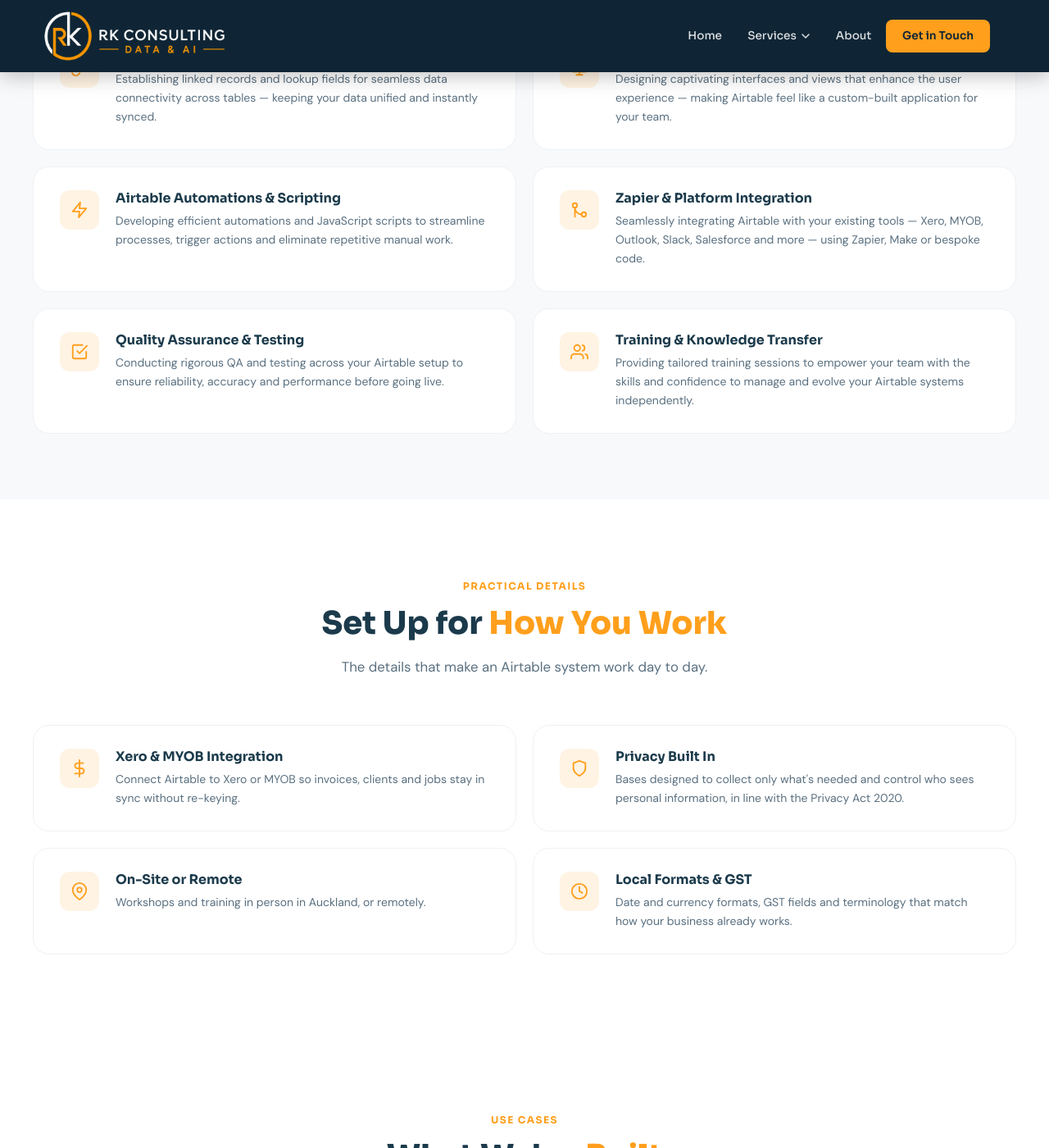
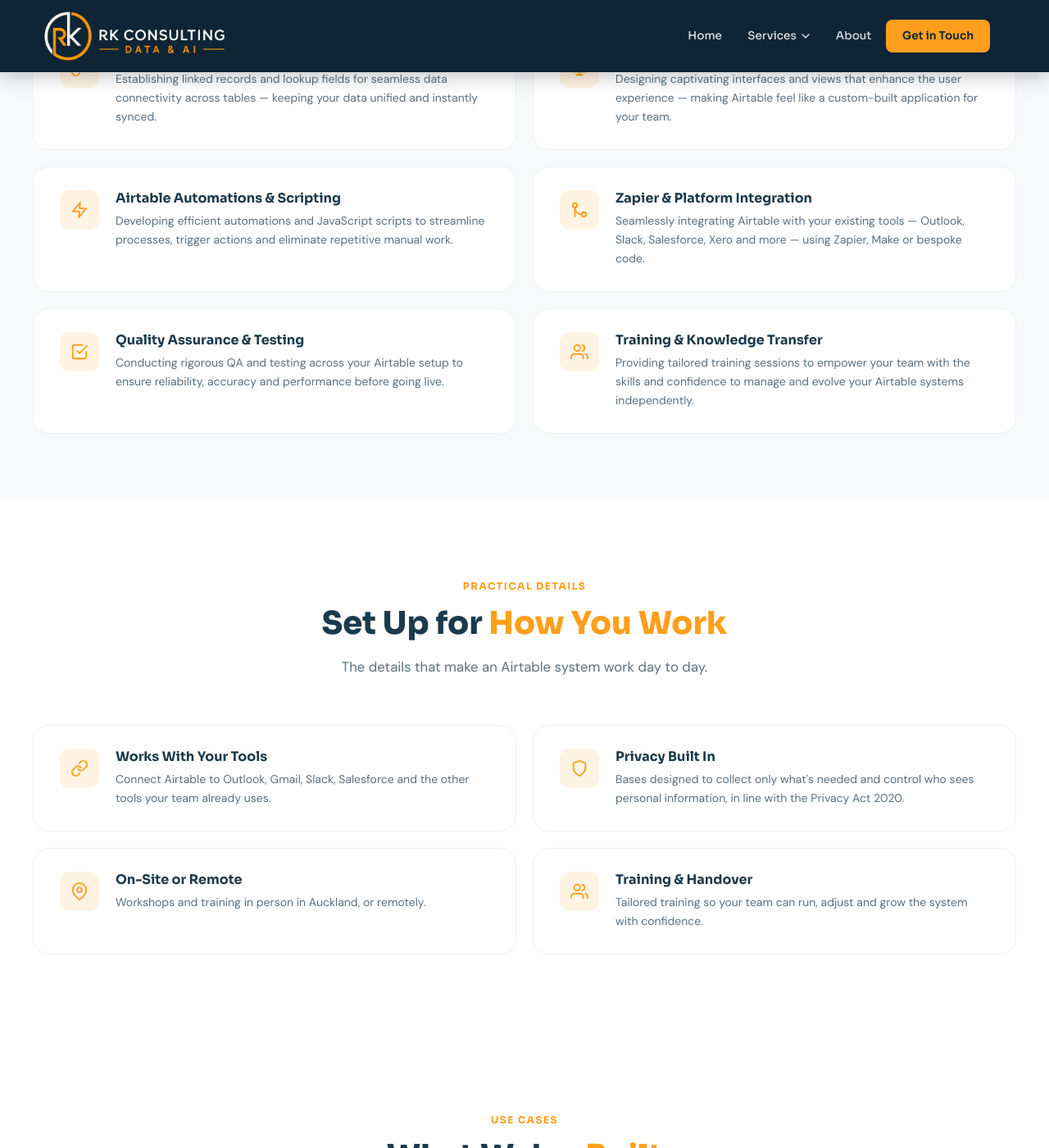
Before and after one commit to rkconsultingnz/rkconsultingnz.github.io, a Jekyll site: the page built from airtable.html, in a window 1280 px wide and 1400 px high, scrolled down 2133 px. Shown: the whole window at 82% size. Built offline with Jekyll 4.4.1, drawn with Linux system fonts in a browser that asks for light colours; some of the changed text lies outside the part shown.

Commit message:
Broaden "Practical Details" beyond finance
Replace Xero/MYOB, GST and financial-year cards with tool-appropriate ones
(connected to your systems, training and handover, privacy, on-site or
remote). Xero stays as one integration among many on Airtable and Power BI.

Co-Authored-By: Claude Opus 5.5 <noreply@anthropic.com>
Claude-Session: https://claude.ai/code/session_016rPhsbE8KTFDMdVmhpC3P9

```diff
--- a/airtable.html
+++ b/airtable.html
@@ -2,7 +2,7 @@
 layout: default
 permalink: /airtable/
 title: "Airtable Consultant NZ & Auckland | RK Consulting"
-description: "Airtable consultant in Auckland, NZ: bases, Interface Designer apps, automations and Xero, MYOB and Outlook integrations that replace spreadsheets."
+description: "Airtable consultant in Auckland, NZ: bases, Interface Designer apps, automations and Outlook, Slack and Xero integrations that replace spreadsheets."
 og_title: "Airtable Consultant NZ & Auckland | RK Consulting"
 og_description: "Custom Airtable databases, automations and workflows that replace spreadsheet chaos with scalable operational systems."
 last_modified_at: 2026-10-26
@@ -15,7 +15,7 @@ service:
   description: >-
     Airtable base and table architecture, field structures and formulas, linked records and lookups,
     Interface Designer apps, automations and JavaScript scripting, and integrations with Outlook,
-    Slack, Salesforce, Xero and MYOB via Zapier, Make or custom code, plus QA, testing and training.
+    Slack, Salesforce and Xero via Zapier, Make or custom code, plus QA, testing and training.
   offers:
     - Airtable base and table architecture
     - Airtable field structures and formula calculations
@@ -31,16 +31,16 @@ glance:
   - label: What you get
     value: Base and table design, Interface Designer apps, automations and scripting, integrations, testing and training
   - label: Works with
-    value: Xero, MYOB, Outlook, Slack, Salesforce, Zapier, Make and hundreds of other tools
+    value: Outlook, Slack, Salesforce, Xero, Zapier, Make and hundreds of other tools
 faq:
   - q: Can Airtable replace our spreadsheets?
     a: Often, yes. Airtable combines the familiarity of a spreadsheet with the power of a relational database, so it suits work that several people update, records that link together (clients, projects, events, assets), and processes that need approvals or automated notifications. Spreadsheets are still the better tool for one-off modelling and heavy calculations, and we'll tell you honestly which fits.
-  - q: Does Airtable integrate with Xero, MYOB, Outlook and Slack?
-    a: Yes. We connect Airtable to Xero, MYOB, Outlook, Slack, Salesforce and hundreds of other tools using Zapier, Make or custom scripts, so data flows between systems without re-keying.
+  - q: Does Airtable integrate with Outlook, Slack and Xero?
+    a: Yes. We connect Airtable to Outlook, Slack, Salesforce, Xero and hundreds of other tools using Zapier, Make or custom scripts, so data flows between systems without re-keying.
   - q: Can you improve an Airtable base we already have?
     a: Yes. We review and restructure existing bases, tidying tables and fields, fixing linked records, adding automations and building Interface Designer views, without losing your data.
   - q: Is Airtable a good fit for New Zealand organisations?
-    a: Yes. Businesses, not-for-profits and public sector teams use Airtable for CRMs, events, projects, assets and operations. We set it up with Xero or MYOB integration, GST fields and privacy controls where needed.
+    a: Yes. Businesses, not-for-profits and public sector teams use Airtable for CRMs, events, projects, assets and operations. We set it up around your processes, with the integrations, automations and privacy controls you need.
   - q: Will our team be able to manage it after handover?
     a: Yes. We design systems to be intuitive and easy to maintain, and we can provide tailored training so your team can run and evolve them with confidence.
 related: [airtable-ai-automation, ai-automation, spreadsheets]
@@ -151,7 +151,7 @@ hero_visual: airtable
         </div>
         <div class="consultancy-card-body">
           <h3>Zapier &amp; Platform Integration</h3>
-          <p>Seamlessly integrating Airtable with your existing tools — Xero, MYOB, Outlook, Slack, Salesforce and more — using Zapier, Make or bespoke code.</p>
+          <p>Seamlessly integrating Airtable with your existing tools — Outlook, Slack, Salesforce, Xero and more — using Zapier, Make or bespoke code.</p>
         </div>
       </div>
 
@@ -189,10 +189,10 @@ hero_visual: airtable
     </div>
     <div class="consultancy-grid">
       <div class="consultancy-card">
-        <div class="consultancy-card-icon"><svg aria-hidden="true" focusable="false" width="22" height="22" viewBox="0 0 24 24" fill="none" stroke="currentColor" stroke-width="2" stroke-linecap="round" stroke-linejoin="round"><line x1="12" y1="1" x2="12" y2="23"/><path d="M17 5H9.5a3.5 3.5 0 0 0 0 7h5a3.5 3.5 0 0 1 0 7H6"/></svg></div>
+        <div class="consultancy-card-icon"><svg aria-hidden="true" focusable="false" width="22" height="22" viewBox="0 0 24 24" fill="none" stroke="currentColor" stroke-width="2" stroke-linecap="round" stroke-linejoin="round"><path d="M10 13a5 5 0 0 0 7.54.54l3-3a5 5 0 0 0-7.07-7.07l-1.72 1.71"/><path d="M14 11a5 5 0 0 0-7.54-.54l-3 3a5 5 0 0 0 7.07 7.07l1.71-1.71"/></svg></div>
         <div class="consultancy-card-body">
-          <h3>Xero &amp; MYOB Integration</h3>
-          <p>Connect Airtable to Xero or MYOB so invoices, clients and jobs stay in sync without re-keying.</p>
+          <h3>Works With Your Tools</h3>
+          <p>Connect Airtable to Outlook, Gmail, Slack, Salesforce and the other tools your team already uses.</p>
         </div>
       </div>
       <div class="consultancy-card">
@@ -210,10 +210,10 @@ hero_visual: airtable
         </div>
       </div>
       <div class="consultancy-card">
-        <div class="consultancy-card-icon"><svg aria-hidden="true" focusable="false" width="22" height="22" viewBox="0 0 24 24" fill="none" stroke="currentColor" stroke-width="2" stroke-linecap="round" stroke-linejoin="round"><circle cx="12" cy="12" r="10"/><polyline points="12 6 12 12 16 14"/></svg></div>
+        <div class="consultancy-card-icon"><svg aria-hidden="true" focusable="false" width="22" height="22" viewBox="0 0 24 24" fill="none" stroke="currentColor" stroke-width="2" stroke-linecap="round" stroke-linejoin="round"><path d="M17 21v-2a4 4 0 0 0-4-4H5a4 4 0 0 0-4 4v2"/><circle cx="9" cy="7" r="4"/><path d="M23 21v-2a4 4 0 0 0-3-3.87"/><path d="M16 3.13a4 4 0 0 1 0 7.75"/></svg></div>
         <div class="consultancy-card-body">
-          <h3>Local Formats &amp; GST</h3>
-          <p>Date and currency formats, GST fields and terminology that match how your business already works.</p>
+          <h3>Training &amp; Handover</h3>
+          <p>Tailored training so your team can run, adjust and grow the system with confidence.</p>
         </div>
       </div>
     </div>
@@ -247,7 +247,7 @@ hero_visual: airtable
       </div>
       <div class="use-case-card">
         <h3>System Integration</h3>
-        <p>Connect Airtable to Xero, MYOB, Outlook, Slack, Salesforce and hundreds of other tools via Zapier or Make.</p>
+        <p>Connect Airtable to Outlook, Slack, Salesforce, Xero and hundreds of other tools via Zapier or Make.</p>
       </div>
       <div class="use-case-card">
         <h3>Process Automation</h3>
```
Also changed, not shown: ai-automation.html (+12 -12 lines), looker-studio.html (+6 -6 lines), power-bi.html (+12 -12 lines), spreadsheets.html (+6 -6 lines).
